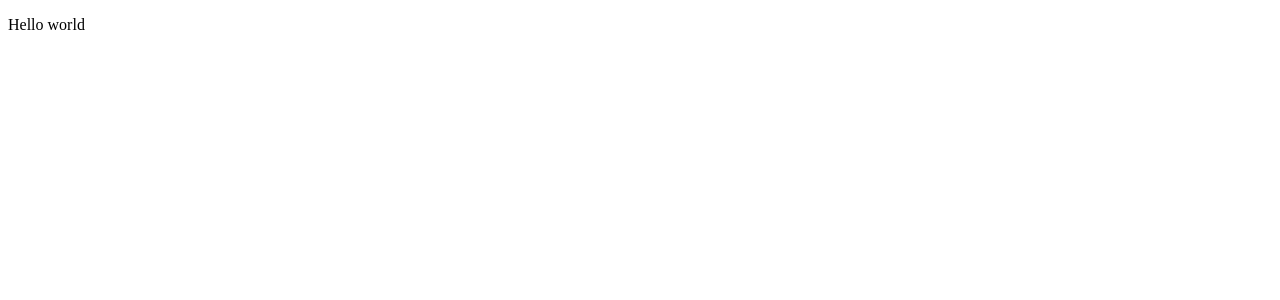
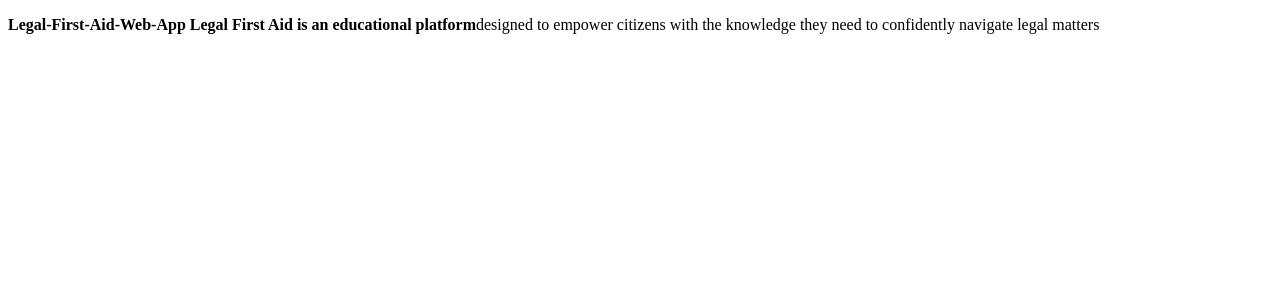
Before and after one commit to Joshua4-0p/Legal-First-Aid-Web-App, a React (Vite) app: page / in a window 1280 px wide. Shown: the top 300 px of the page. Built offline with nearby package versions, Linux system fonts and the light colour scheme.

Commit message:
to verify that the changes made acts on deploy link

```diff
--- a/src/App.jsx
+++ b/src/App.jsx
@@ -1,12 +1,17 @@
-import './App.css'
+import "./App.css";
 
 function App() {
-
   return (
     <>
-     <p>Hello world</p>
+      <p>
+        <strong>
+          Legal-First-Aid-Web-App Legal First Aid is an educational platform
+        </strong>
+        designed to empower citizens with the knowledge they need to confidently
+        navigate legal matters
+      </p>
     </>
-  )
+  );
 }
 
-export default App
+export default App;
```
